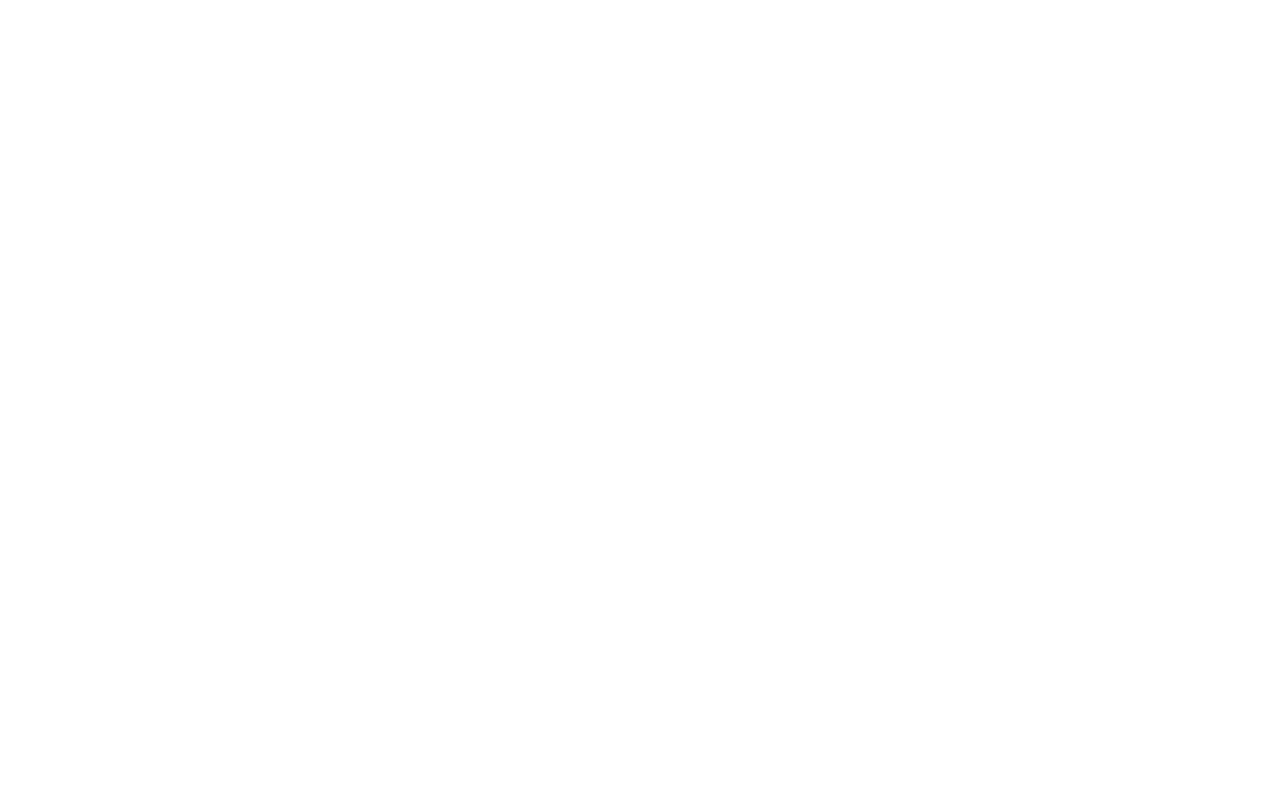
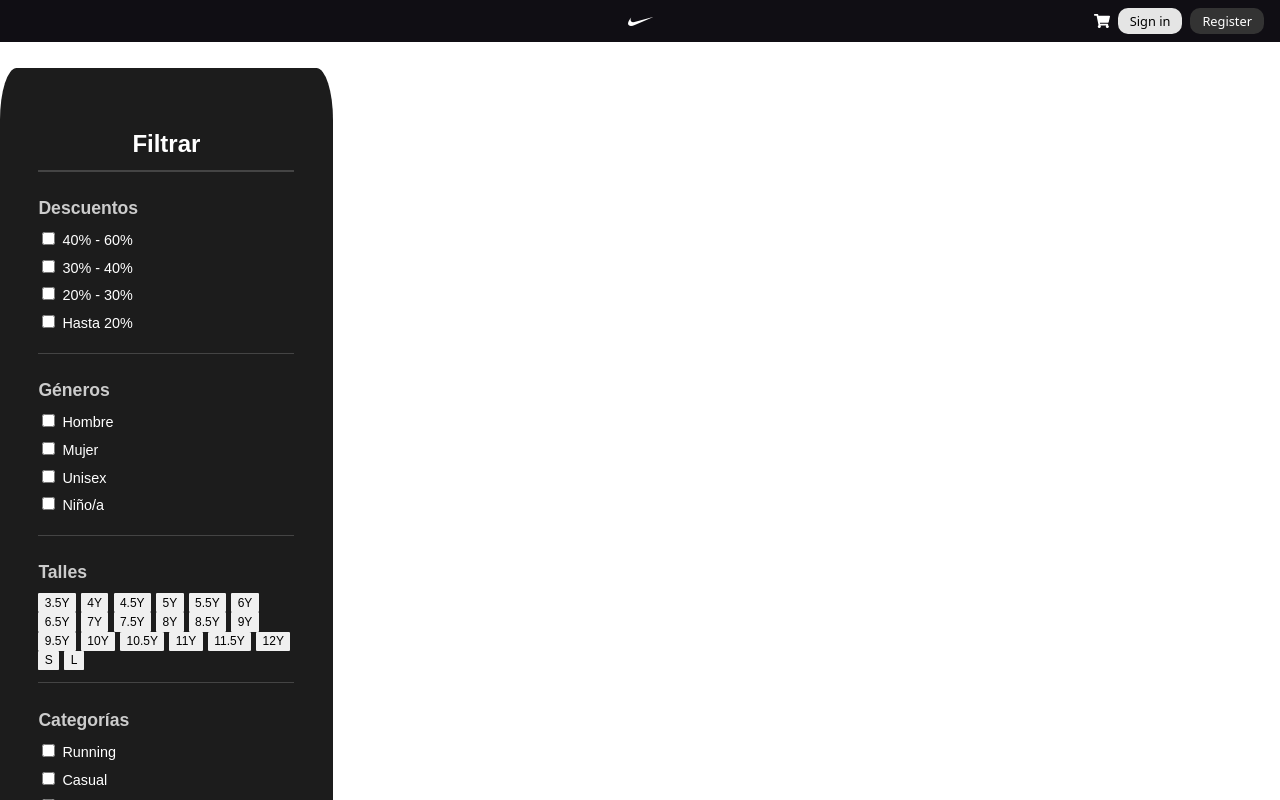
Before and after one commit to ZERO-JIFAR/lab4_proyecto_front, a React (Vite) app: page /SearchItem in a window 1280 px wide. Shown: the top 800 px of the page. Built offline with nearby package versions, Linux system fonts and the light colour scheme.

Commit message:
Base de filters (necesita cambios)

```diff
--- a/src/components/screens/searchItem/searchItem.module.css
+++ b/src/components/screens/searchItem/searchItem.module.css
@@ -0,0 +1,6 @@
+.container {
+  display: flex;
+  flex-direction: column;
+  min-height: 100vh;
+  min-width: 100vw;
+}
--- a/src/components/screens/searchItem/searchItem.tsx
+++ b/src/components/screens/searchItem/searchItem.tsx
@@ -1,7 +1,20 @@
 import React from 'react';
+import FiltroLateral from '../../ui/filters/filters';
+import Footer from '../../ui/footer/footer';
+import styles from './searchItem.module.css';
+import Topbar from '../../ui/topbar/topbar';
+
 
 const SearchItem = () => {
-  return <div></div>;  // Página vacía por ahora
+  return (
+    <div className={styles.container}>
+      <Topbar />
+      <FiltroLateral />
+      <section className={styles.results}>
+      </section>
+      <Footer />
+    </div>
+  );
 };
 
 export default SearchItem;
--- /dev/null
+++ b/src/components/ui/filters/filters.module.css
@@ -0,0 +1,59 @@
+.sidebar {
+  background-color: #1c1c1c;
+  padding: 3%;
+  border-radius: 5%;
+  width: 20%;
+  color: white;
+  font-family: sans-serif;
+  margin-top: 2%;
+  margin-bottom: 2%;
+}
+
+.titulo {
+  font-size: 150%;
+  text-align: center;
+  margin-bottom: 5%;
+  border-bottom: 0.1em solid #444;
+  padding-bottom: 3%;
+}
+
+.seccion {
+  margin-bottom: 8%;
+  border-bottom: 0.1em solid #444;
+  padding-bottom: 5%;
+}
+
+.seccion h4 {
+  margin-bottom: 3%;
+  font-size: 110%;
+  color: #ccc;
+}
+
+.seccion label {
+  display: block;
+  margin: 2% 0;
+  font-size: 90%;
+}
+
+.talles {
+  display: flex;
+  flex-wrap: wrap;
+  gap: 2%;
+}
+
+.talles button {
+  background-color: #f0f0f0;
+  color: #000;
+  border: none;
+  padding: 1% 2.5%;
+  border-radius: 4%;
+  cursor: pointer;
+  font-size: 75%;
+  transition: background-color 0.2s;
+  gap: 5%;
+}
+
+
+.talles button:hover {
+  background-color: #ddd;
+}
--- /dev/null
+++ b/src/components/ui/filters/filters.tsx
@@ -0,0 +1,53 @@
+import React from 'react';
+import styles from './filters.module.css';
+
+const Filters = () => {
+  return (
+    <aside className={styles.sidebar}>
+      <h2 className={styles.titulo}>Filtrar</h2>
+
+      <div className={styles.seccion}>
+        <h4>Descuentos</h4>
+        <label><input type="checkbox" /> 40% - 60%</label>
+        <label><input type="checkbox" /> 30% - 40%</label>
+        <label><input type="checkbox" /> 20% - 30%</label>
+        <label><input type="checkbox" /> Hasta 20%</label>
+      </div>
+
+      <div className={styles.seccion}>
+        <h4>Géneros</h4>
+        <label><input type="checkbox" /> Hombre</label>
+        <label><input type="checkbox" /> Mujer</label>
+        <label><input type="checkbox" /> Unisex</label>
+        <label><input type="checkbox" /> Niño/a</label>
+      </div>
+
+      <div className={styles.seccion}>
+        <h4>Talles</h4>
+        <div className={styles.talles}>
+          {['3.5Y', '4Y', '4.5Y', '5Y', '5.5Y', '6Y', '6.5Y', '7Y', '7.5Y', '8Y', '8.5Y', '9Y', '9.5Y', '10Y', '10.5Y', '11Y', '11.5Y', '12Y', 'S', 'L'].map(talle => (
+            <button key={talle}>{talle}</button>
+          ))}
+        </div>
+      </div>
+
+      <div className={styles.seccion}>
+        <h4>Categorías</h4>
+        <label><input type="checkbox" /> Running</label>
+        <label><input type="checkbox" /> Casual</label>
+        <label><input type="checkbox" /> Urbano</label>
+        <label><input type="checkbox" /> Trail</label>
+      </div>
+
+      <div className={styles.seccion}>
+        <h4>Tipos</h4>
+        <label><input type="checkbox" /> Zapatillas</label>
+        <label><input type="checkbox" /> Botas</label>
+        <label><input type="checkbox" /> Remeras</label>
+        <label><input type="checkbox" /> Buzos</label>
+      </div>
+    </aside>
+  );
+};
+
+export default Filters;
```
Also changed, not shown: src/components/ui/UI.txt (deleted).
